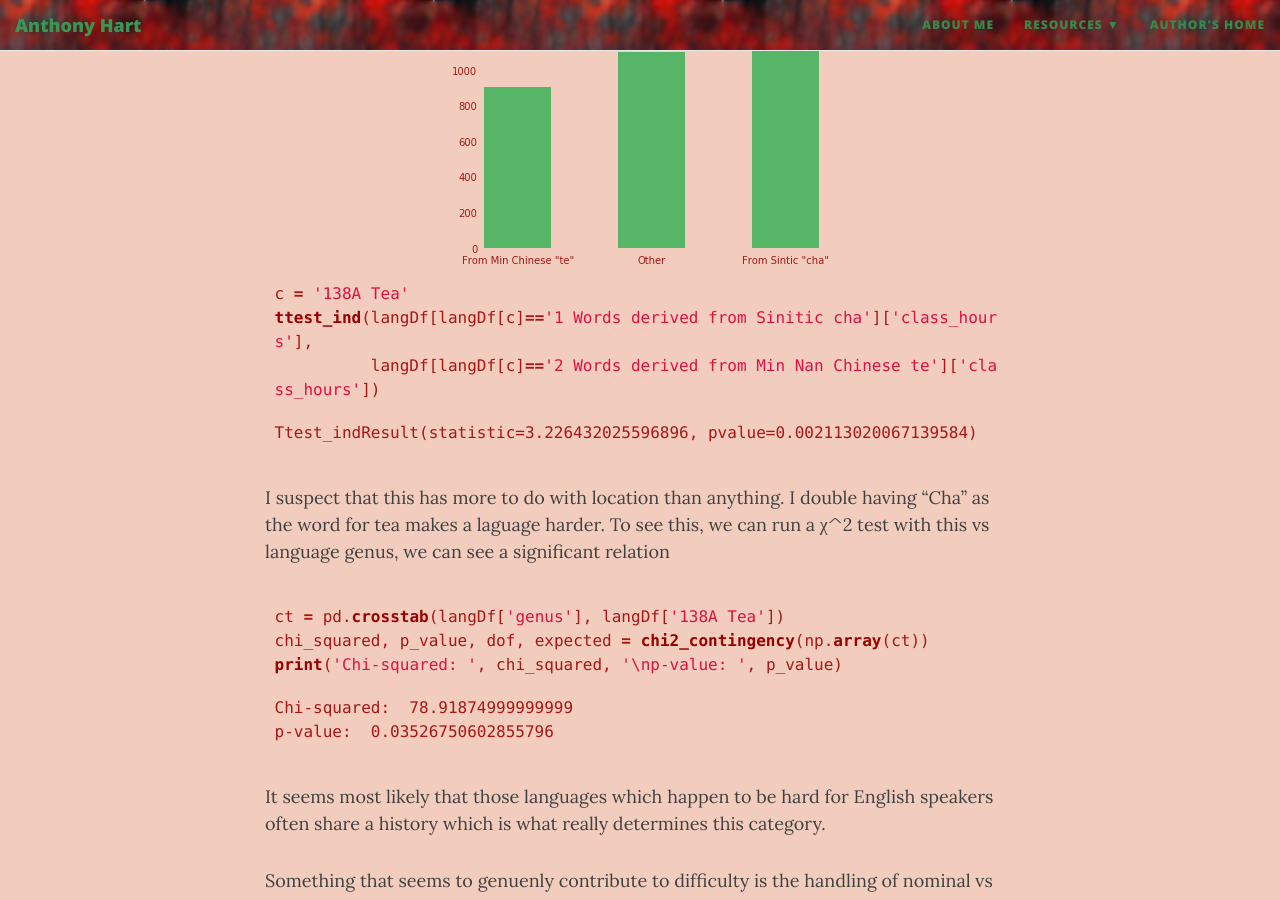
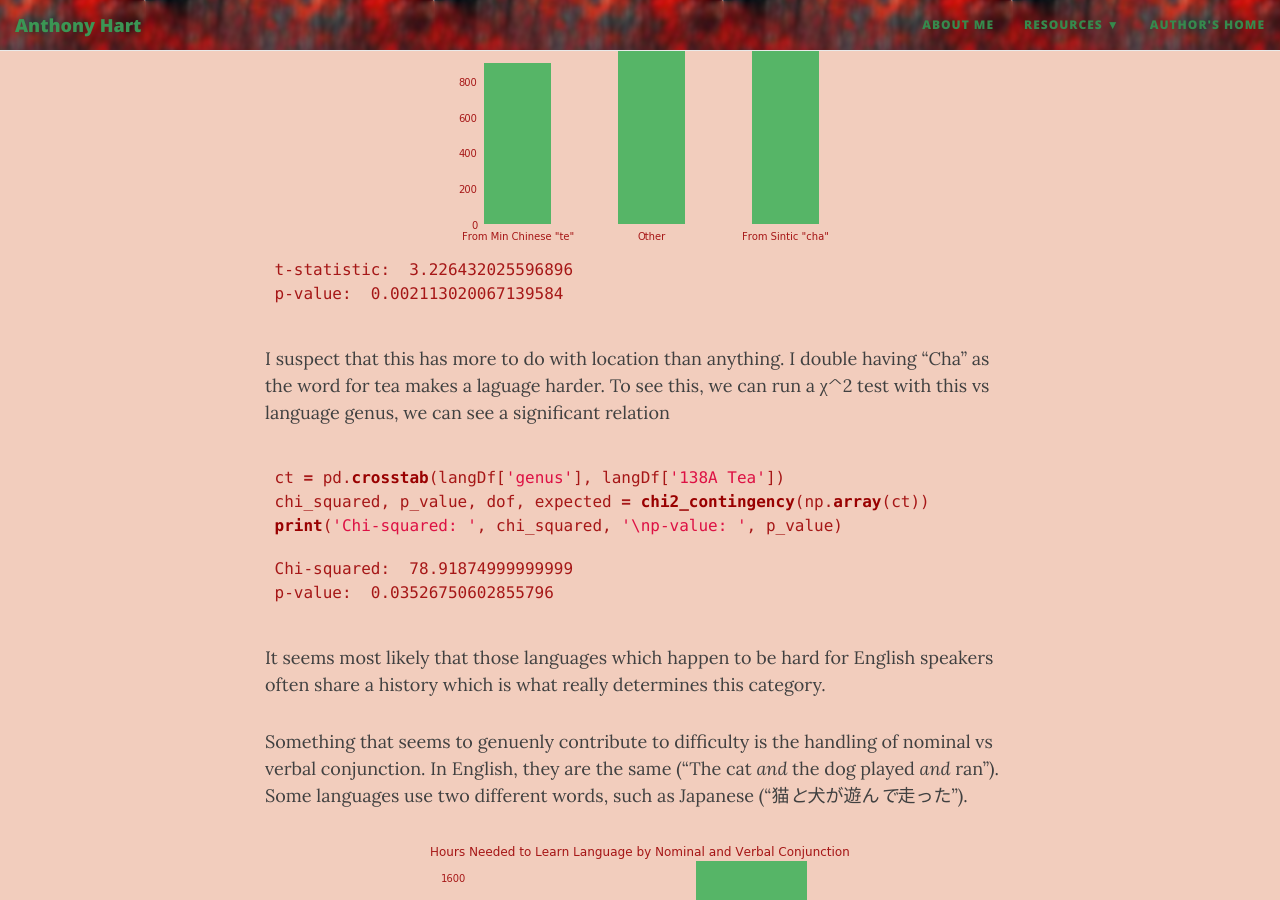
Before and after one commit to AHartNtkn/AHartNtkn.github.io, a Jekyll site: the page built from _posts/2019-08-30-Anthony-Hart-and-the-Quest-for-a-Statistically-Significant-Result-About-the-Difficulty-of-Different-Languages.md, in a window 1280 px wide and 900 px high, scrolled down 9402 px. Built offline with Jekyll 4.4.1, drawn with Linux system fonts in a browser that asks for light colours; nearby versions of some CDN libraries; some of the changed text lies outside the part shown.

Commit message:
Fix and remove t-statistics

````diff
--- a/_posts/2019-08-30-Anthony-Hart-and-the-Quest-for-a-Statistically-Significant-Result-About-the-Difficulty-of-Different-Languages.md
+++ b/_posts/2019-08-30-Anthony-Hart-and-the-Quest-for-a-Statistically-Significant-Result-About-the-Difficulty-of-Different-Languages.md
@@ -22,7 +22,6 @@ import pandas as pd
 import geopandas as gpd
 import numpy as np
 from scipy.stats import ttest_ind, chi2_contingency
-
 ```
 
 The two datasets aren't completely compatible, and, as such, some changes need to be made to combine them. I will call the initial difficulty `diffDf`, rename it's language name column, and rename a few entries so that it can be combined with the ALS database.
@@ -309,13 +308,17 @@ ax.get_legend().remove()
 plt.show()
 -->
 
+<!--
 ```python
 c = '138A Tea'
-ttest_ind(langDf[langDf[c]=='1 Words derived from Sinitic cha']['class_hours'],
+t = ttest_ind(langDf[langDf[c]=='1 Words derived from Sinitic cha']['class_hours'],
           langDf[langDf[c]=='2 Words derived from Min Nan Chinese te']['class_hours'])
+print("t-statistic: ", t.statistic, "\np-value: ", t.pvalue)
 ```
+-->
 
-    Ttest_indResult(statistic=3.226432025596896, pvalue=0.002113020067139584)
+    t-statistic:  3.226432025596896
+    p-value:  0.002113020067139584
 
 I suspect that this has more to do with location than anything. I double having "Cha" as the word for tea makes a laguage harder. To see this, we can run a χ^2 test with this vs language genus, we can see a significant relation
 
````
Also changed, not shown: other parts of _posts/2019-08-30-Anthony-Hart-and-the-Quest-for-a-Statistically-Significant-Result-About-the-Difficulty-of-Different-Languages.md (+3 -3 lines).
